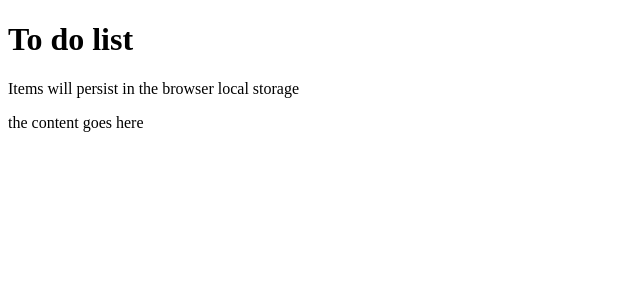
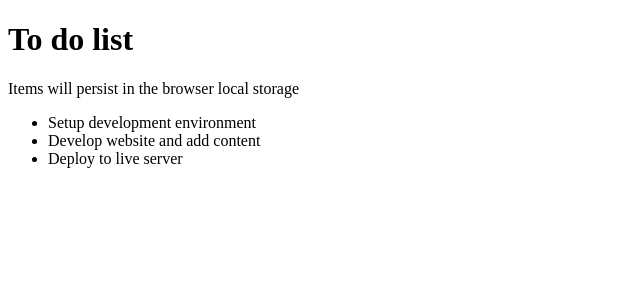
Before and after one commit to mohamedgamaleldin999999/vite-to-do-list, a React (Vite) app: page / in a window 1280 px wide. Shown: the top 300 px of the page, without its empty margins (0-640 px from the left). Built offline with nearby package versions, Linux system fonts and the light colour scheme.

Commit message:
Render to dos

```diff
--- a/src/components/TodosLogic.jsx
+++ b/src/components/TodosLogic.jsx
@@ -17,7 +17,11 @@ const TodosLogic = () => {
     },
   ];
   return (
-    <div>the content goes here</div>
+    <ul>
+      {todos.map((todo) => (
+        <li>{todo.title}</li>
+      ))}
+    </ul>
   );
 };
 export default TodosLogic;
```
